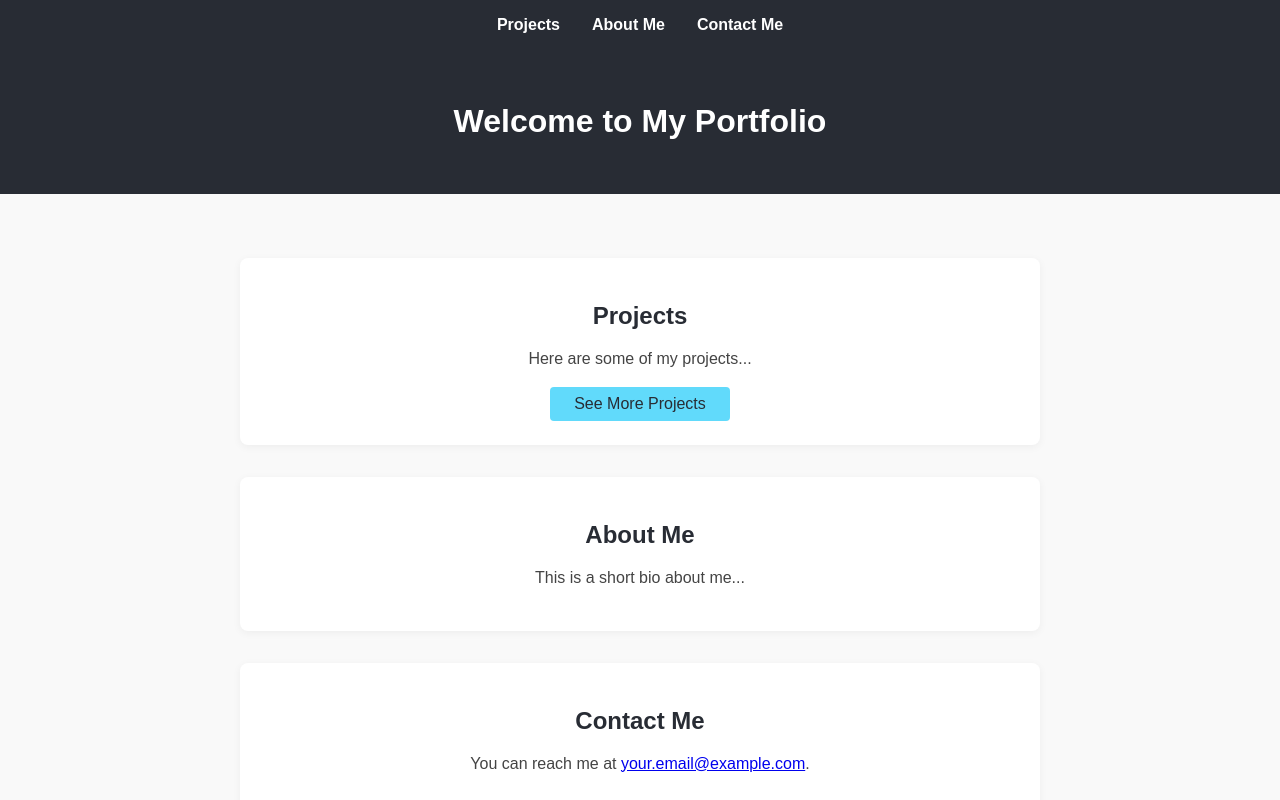
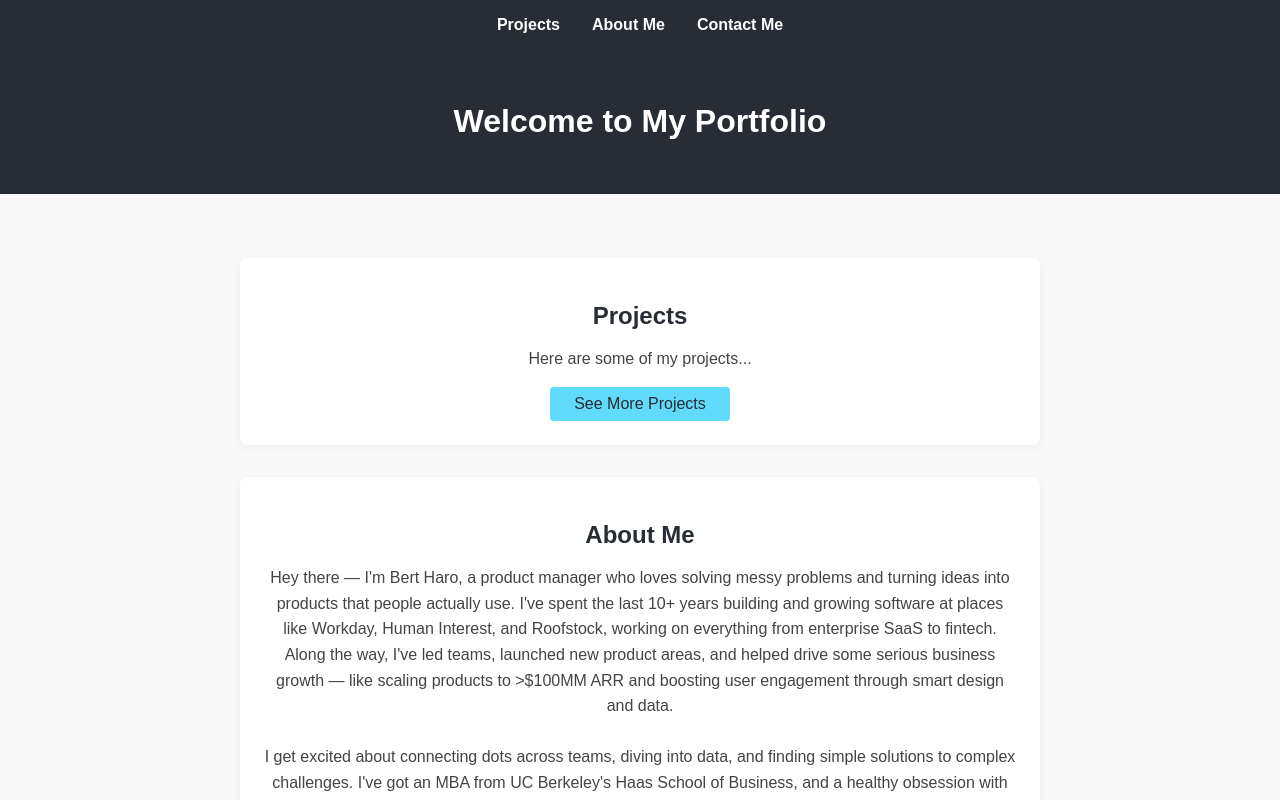
Before and after one commit to bertharo/portfolio, a React (Create React App) app: page / in a window 1280 px wide. Shown: the top 800 px of the page. Built offline with nearby package versions, Linux system fonts and the light colour scheme.

Commit message:
Update About Me section with detailed bio

```diff
--- a/src/App.js
+++ b/src/App.js
@@ -18,7 +18,12 @@ function App() {
         </section>
         <section id="about" className={styles.section}>
           <h2 className={styles.sectionTitle}>About Me</h2>
-          <p className={styles.sectionText}>This is a short bio about me...</p>
+          <p className={styles.sectionText}>
+            Hey there — I'm Bert Haro, a product manager who loves solving messy problems and turning ideas into products that people actually use. I've spent the last 10+ years building and growing software at places like Workday, Human Interest, and Roofstock, working on everything from enterprise SaaS to fintech. Along the way, I've led teams, launched new product areas, and helped drive some serious business growth — like scaling products to &gt;$100MM ARR and boosting user engagement through smart design and data.<br /><br />
+            I get excited about connecting dots across teams, diving into data, and finding simple solutions to complex challenges. I've got an MBA from UC Berkeley's Haas School of Business, and a healthy obsession with running.<br /><br />
+            Speaking of running — I qualified for and ran the Boston Marathon in 2025. When I'm not working on product roadmaps, there's a good chance you'll find me logging miles on the trails or planning my next race.<br /><br />
+            Let's connect!
+          </p>
         </section>
         <section id="contact" className={styles.section}>
           <h2 className={styles.sectionTitle}>Contact Me</h2>
```
